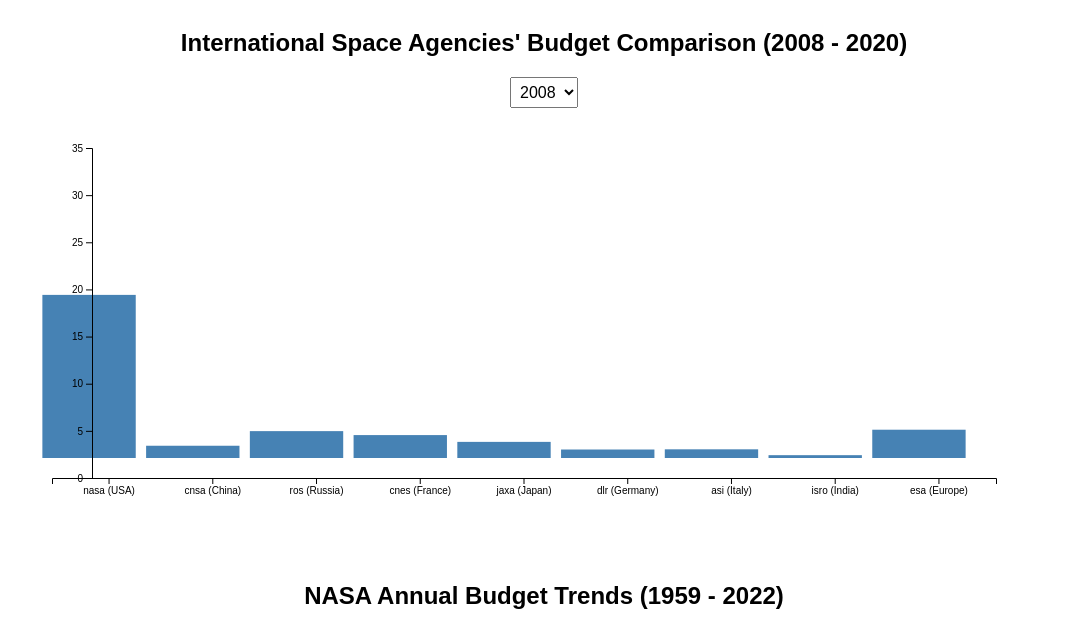
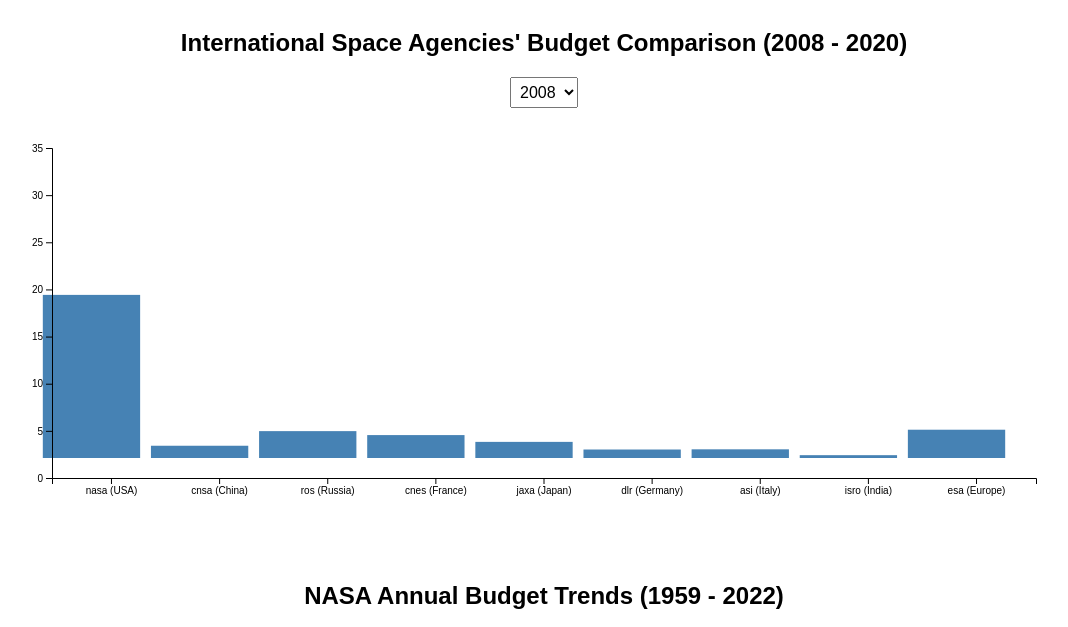
Before and after one commit to tinpham1/Project-3, a plain HTML site: page finances_behind_space_programs/templates/index.html in a window 1280 px wide. Shown: the part 88-715 px from the top of the page, without its empty margins (96-1164 px from the left). Drawn offline with nearby package versions, Linux system fonts and the light colour scheme.

Commit message:
visualization edits

```diff
--- a/finances_behind_space_programs/templates/index.html
+++ b/finances_behind_space_programs/templates/index.html
@@ -140,7 +140,7 @@
       .attr("width", "100%")
       .attr("height", 400);
 
-    const margin = { top: 20, right: 20, bottom: 50, left: 60 },
+    const margin = { top: 20, right: 20, bottom: 50, left: 20 },
       width = svg1.node().getBoundingClientRect().width - margin.left - margin.right,
       height = 400 - margin.top - margin.bottom;
 
```
